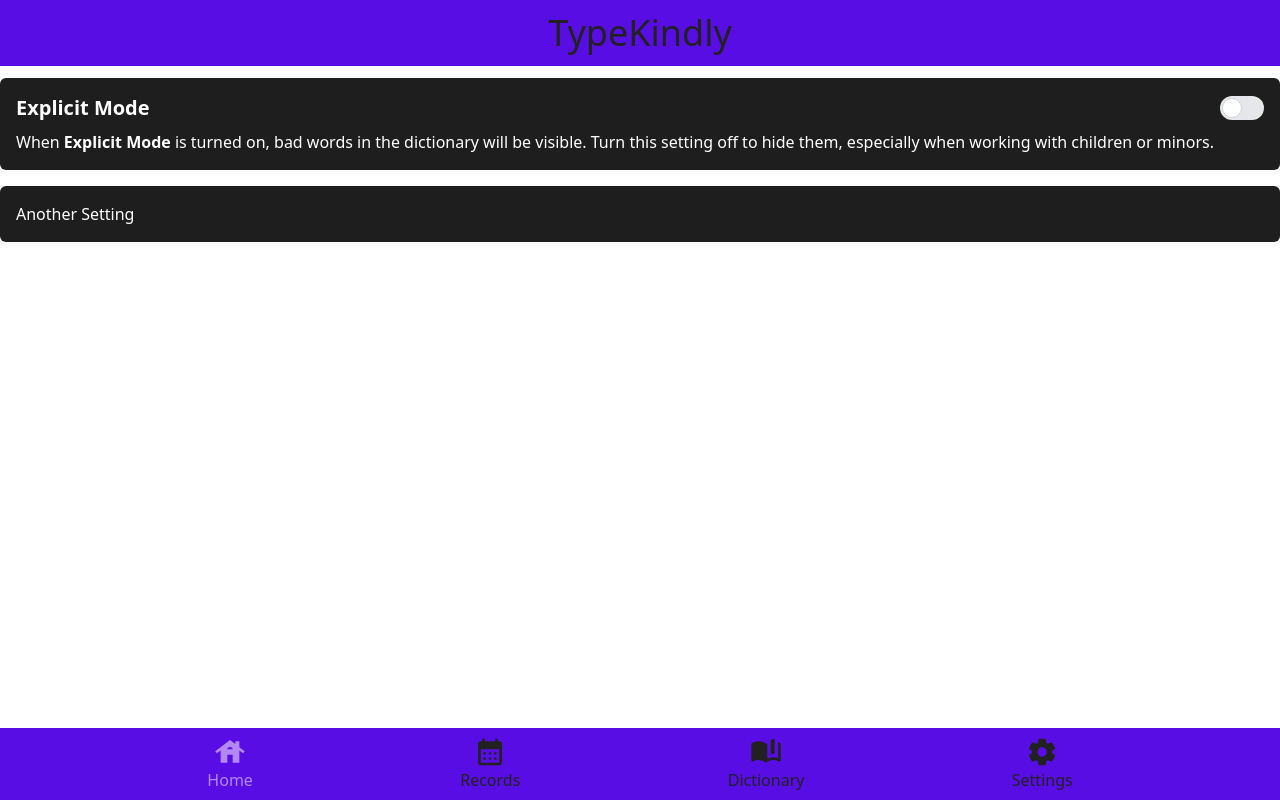
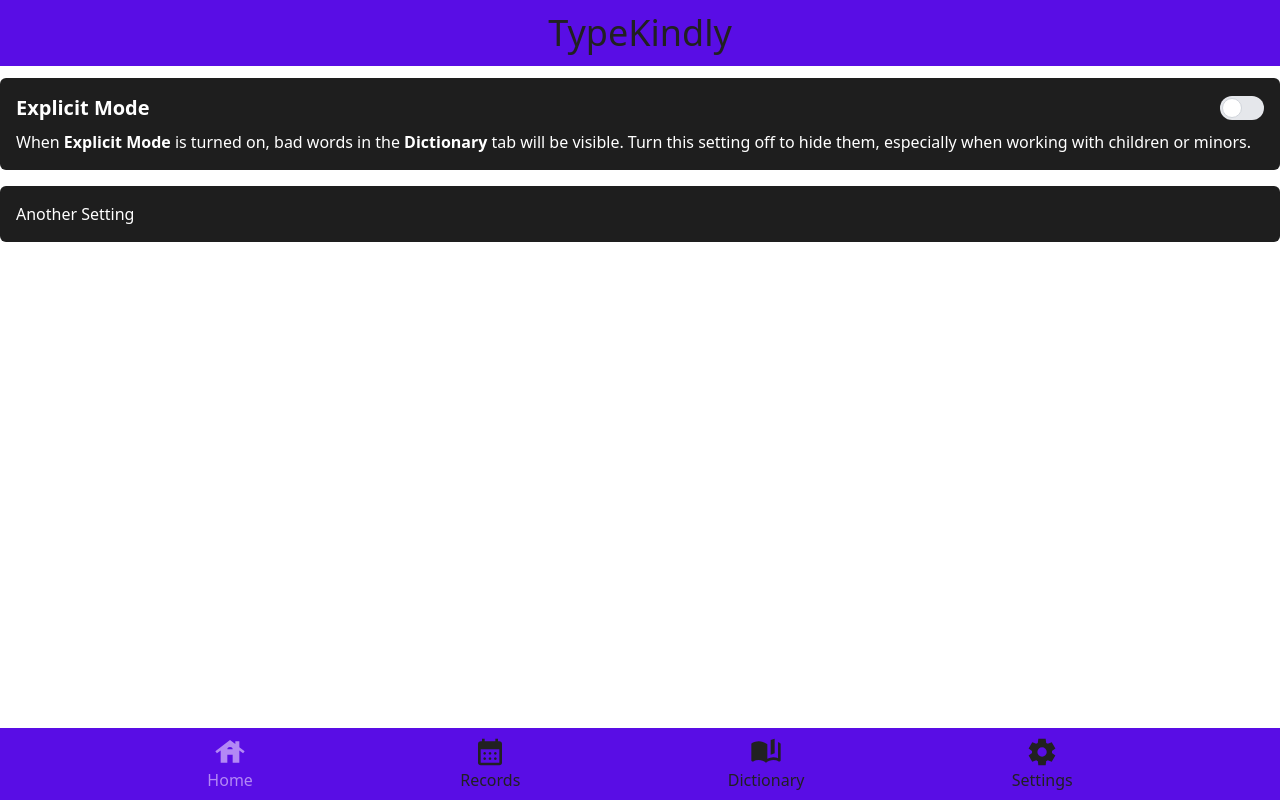
Before and after one commit to rue-22/TypeKindly, a SvelteKit app: page /settings in a window 1280 px wide. Built offline with nearby package versions, Linux system fonts and the light colour scheme.

Commit message:
chore: make keywords bold

```diff
--- a/src/routes/settings/+page.svelte
+++ b/src/routes/settings/+page.svelte
@@ -14,8 +14,9 @@
 		</label>
 
 		<p class="mt-2">
-			When <span class="font-semibold">Explicit Mode</span> is turned on, bad words in the dictionary
-			will be visible. Turn this setting off to hide them, especially when working with children or minors.
+			When <span class="font-semibold">Explicit Mode</span> is turned on, bad words in the
+			<span class="font-semibold">Dictionary</span> tab will be visible. Turn this setting off to hide
+			them, especially when working with children or minors.
 		</p>
 	</div>
 
```
